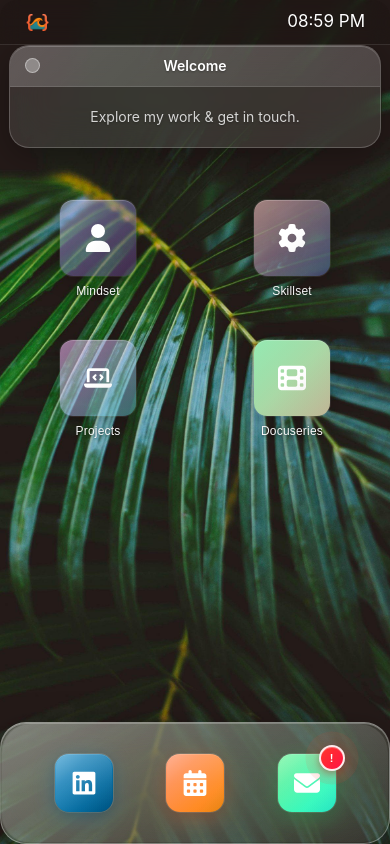
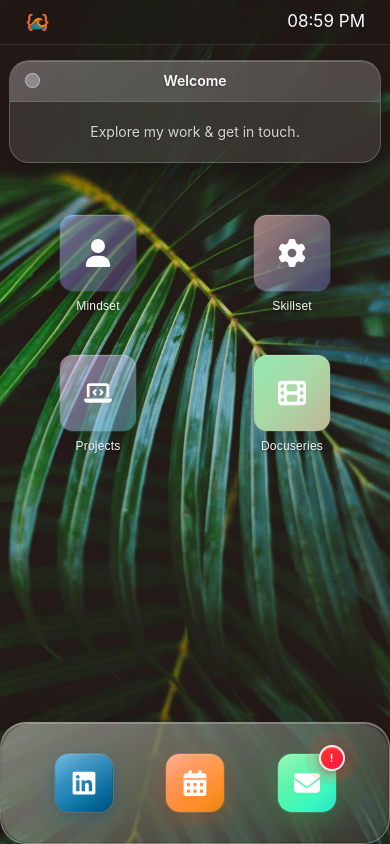
Before and after one commit to demaceo/portfolio-v4, a Next.js app: page / in a window 390 px wide. Built offline with nearby package versions, Linux system fonts and the light colour scheme.

Commit message:
add margin top to mobile welcome window

```diff
--- a/src/components/layout/MobileLayout/MobileLayout.css
+++ b/src/components/layout/MobileLayout/MobileLayout.css
@@ -993,7 +993,7 @@
 /* Make welcome window more readable */
 .mobile-welcome-window {
   max-width: 95vw;
-  margin: 0 auto 18px;
+  margin: 15px auto 18px;
   font-size: 15px;
 }
 
```
